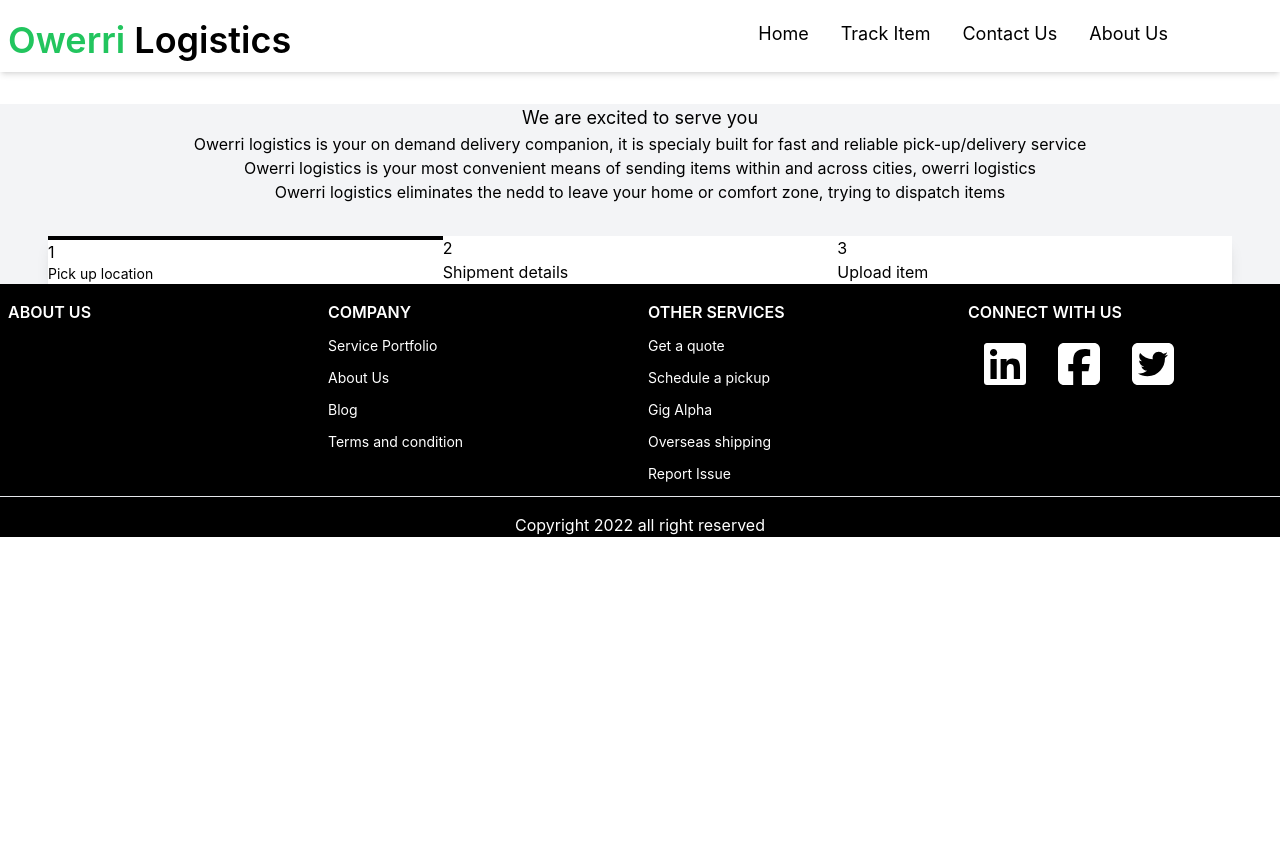
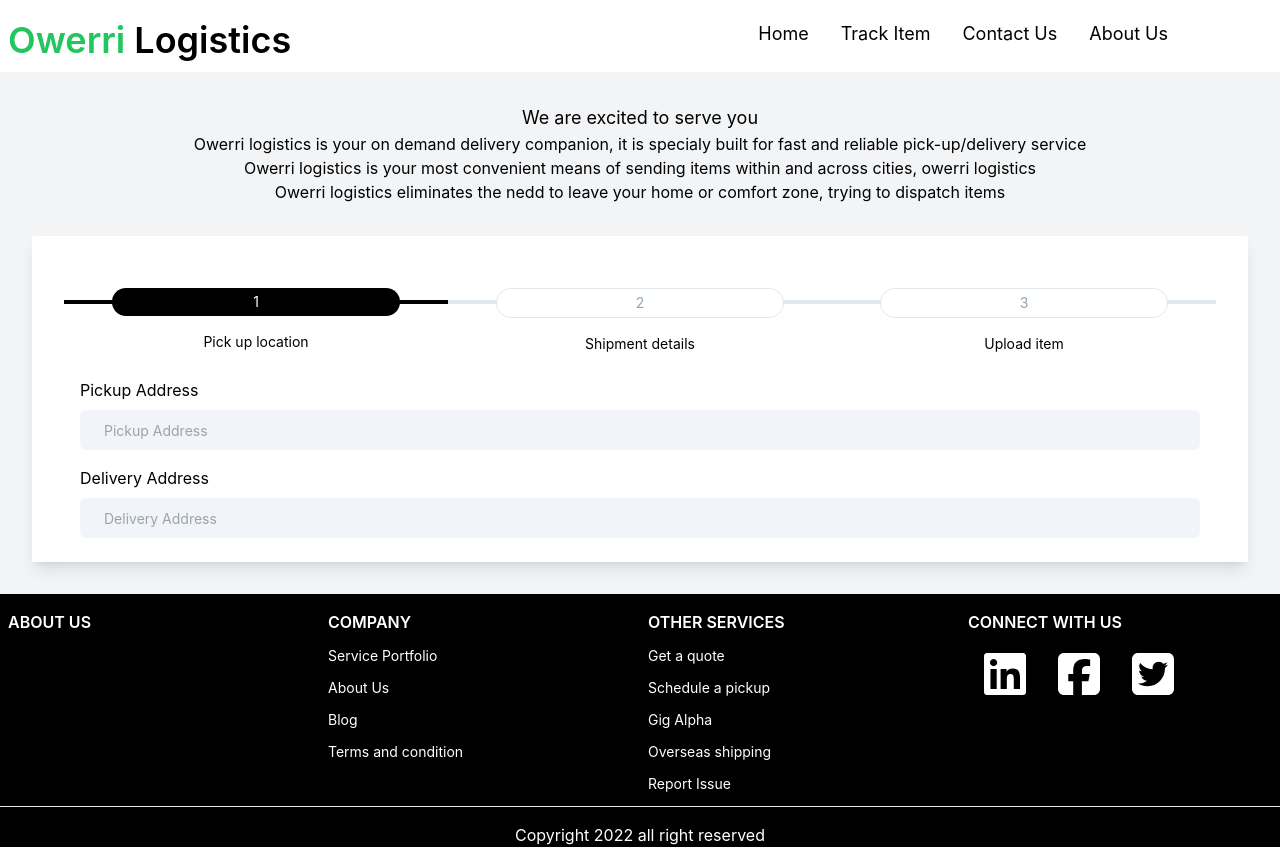
Before and after one commit to TruthTheDeveloper/Owerri-logistics, a Next.js app: page /select/1 in a window 1280 px wide. Before the commit the page ends 800 px from the top, so only its background shows below. Built offline with nearby package versions, Linux system fonts and the light colour scheme.

Commit message:
12 march 2022

```diff
--- a/pages/select/[id].tsx
+++ b/pages/select/[id].tsx
@@ -6,7 +6,7 @@
 const Select: NextPage = () => {
   return (
     <Layout>
-        <div style={{background:'#F3F4F6'}}>
+        <div style={{background:'#F3F4F6'}} className="overflow-hidden">
             <div  className="text-center my-8 hidden lg:block">
                 <h1 className="text-lg">We are excited to serve you</h1>
                 <p>Owerri logistics is your on demand delivery companion, it is specialy built for fast and reliable pick-up/delivery service</p>
@@ -14,23 +14,35 @@
                 <p>Owerri logistics eliminates the nedd to leave your home or comfort zone, trying to dispatch items</p>
             </div>
 
-            <div className="bg-white mx-12 shadow-lg">
-                <div className="flex ">
-                    <div className="basis-1/3 border-t-4 border-black">
-                        <span className="text-center">1</span>
-                        <h1 className="text-sm">Pick up location</h1>
+            <div className="bg-white mx-8 my-8 shadow-lg pt-16">
+                <div className="flex px-8">
+                    <div className="basis-1/3">
+                        <div className="border-t-4 border-black">
+                            <div style={{marginTop:'-1rem'}} className=" mx-12 py-1 px-3   rounded-full bg-black text-white text-center text-sm">1</div>
+                        </div>
+                        <h1 className="text-sm text-center my-4">Pick up location</h1>
                     </div>
-                    <div className="basis-1/3">
-                        <span>2</span>
-                        <h1>Shipment details</h1>
+                    <div className="basis-1/3 border-t-4 border-slate-200">
+                        <div style={{marginTop:'-1rem'}} className=" mx-12 py-1 px-3   z-10 rounded-full bg-white border-slate-200 border text-slate-400  text-center text-sm">2</div>
+                        <h1 className="text-sm text-center my-4">Shipment details</h1>
                     </div>
-                    <div className="basis-1/3">
-                        <span>3</span>
-                        <h1>Upload item</h1>
+                    <div className="basis-1/3 border-t-4 border-slate-200">
+                        <div style={{marginTop:'-1rem'}} className=" mx-12 py-1 px-3    z-10 rounded-full bg-white border-slate-200 border text-slate-400   text-center text-sm">
+                            3
+                        </div>
+                        <h1 className="text-sm text-center my-4">Upload item</h1>
                     </div>
                 </div>
-                <div></div>
-                <div></div>
+                <div className="flex flex-col mx-12">
+                    <div className="flex flex-col py-2">
+                        <label className="mb-2">Pickup Address</label>
+                        <input className="h-10 p-4 placeholder:text-sm placeholder:pl-2 outline-none bg-slate-100 rounded-md" placeholder="Pickup Address"/>
+                    </div>
+                    <div className="flex flex-col py-2">
+                        <label className="mb-2">Delivery Address</label>
+                        <input className="h-10 p-4 placeholder:text-sm placeholder:pl-2 outline-none mb-4 bg-slate-100 rounded-md" placeholder="Delivery Address"/>
+                    </div>
+                </div>
             </div>
         </div>
     </Layout>
```
